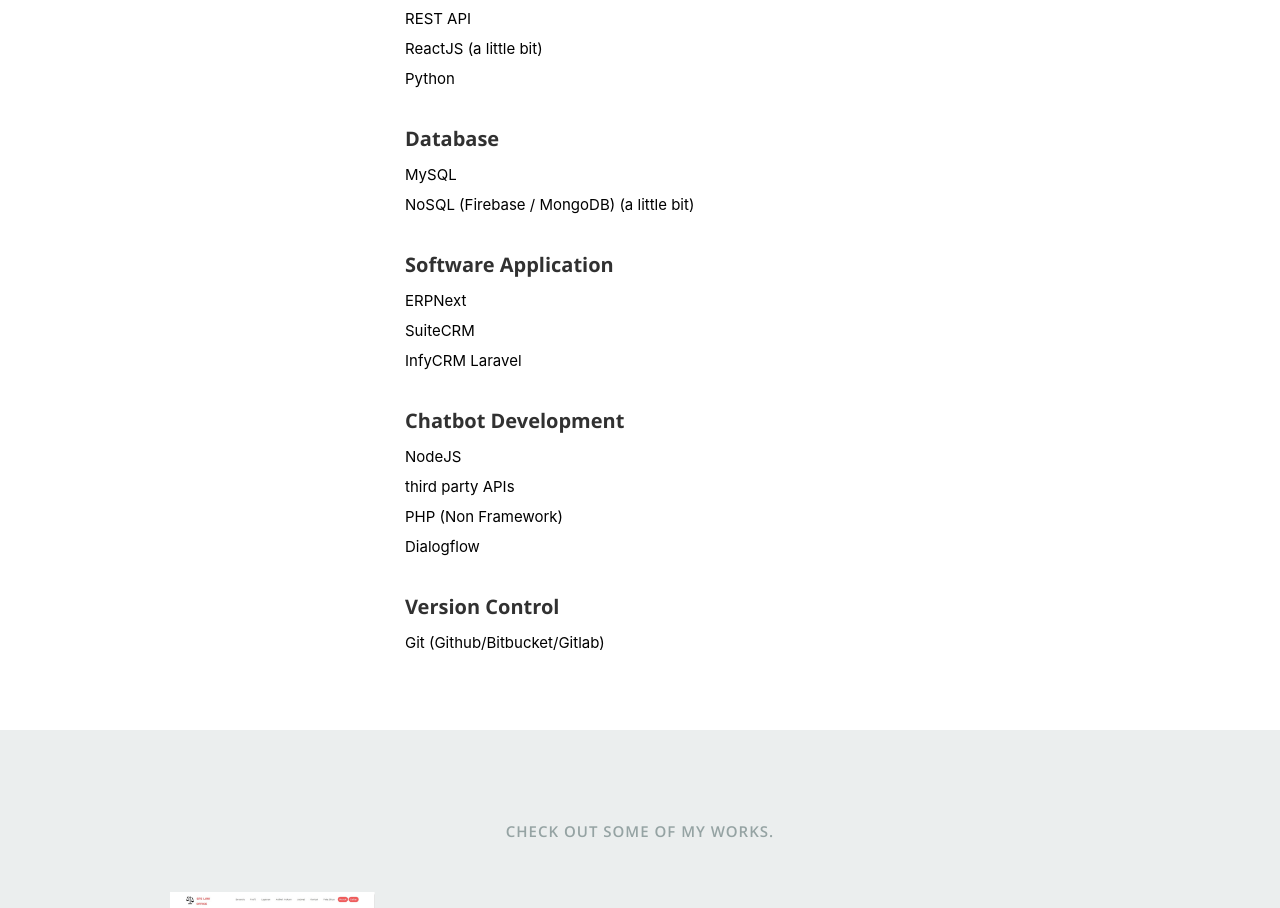
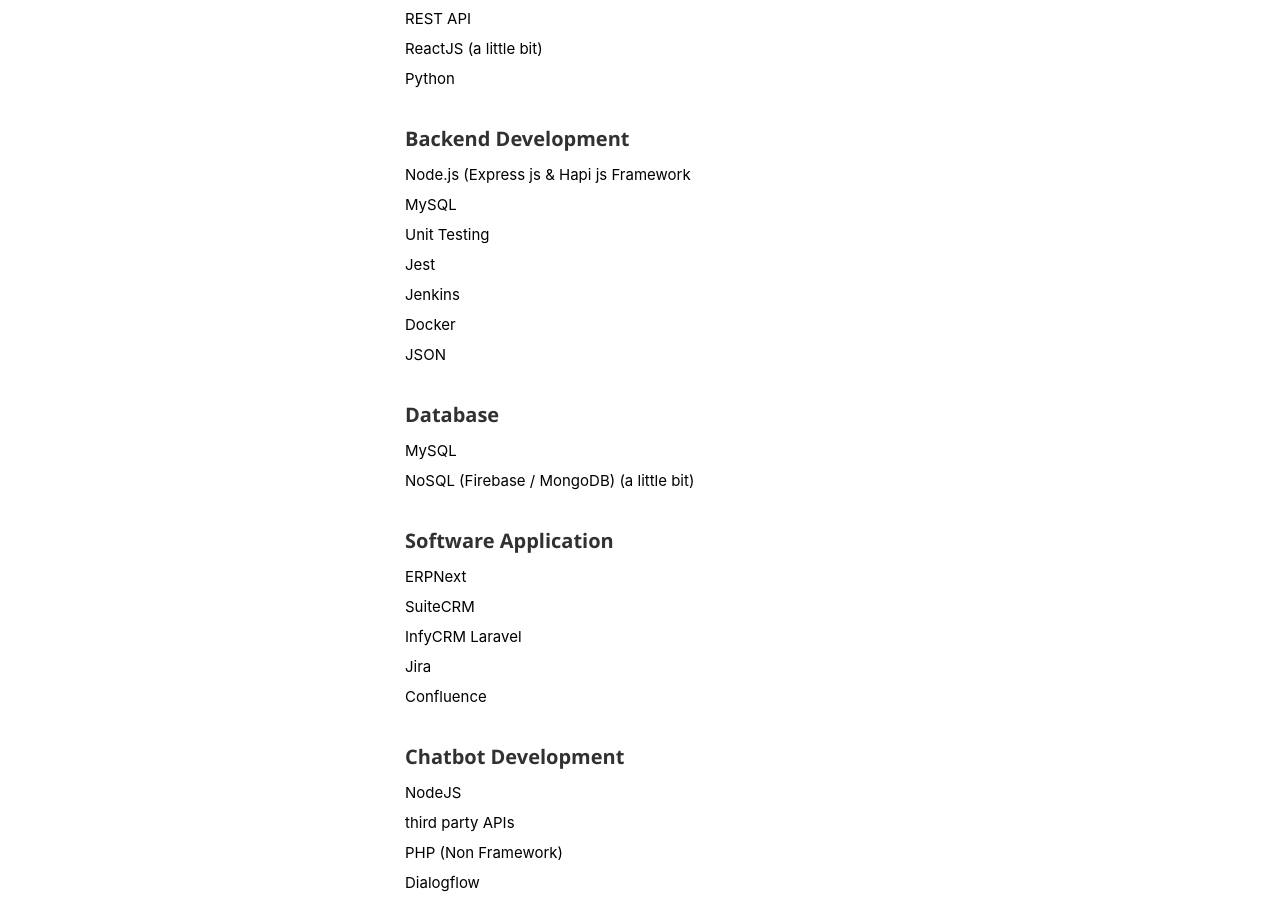
Before and after one commit to prasastiatia/resume, a React (Create React App) app: page / in a window 1280 px wide. Shown: the part 3144-4052 px from the top of the page. Built offline with nearby package versions, Linux system fonts and the light colour scheme.

Commit message:
skills 2023

```diff
--- a/src/components/resume/resume.js
+++ b/src/components/resume/resume.js
@@ -143,11 +143,21 @@
                   return(
                     <div className="row item">
                        <div className="twelve columns">
+
                           <h4>{item.skillName1}</h4>
                           <div className="row item">
                           <span className="  twelve columns hitam">  {item.skillWeb1}
                           <br/>{item.skillWeb2} <br/> {item.skillWeb3} <br/> {item.skillWeb4}
                           <br/> {item.skillWeb5} <br/> {item.skillWeb6}
+                          </span>
+                          </div>
+
+                          <br/>
+                          <h4>{item.skillName6}</h4>
+                          <div className="row item">
+                          <span className="  twelve columns hitam">  {item.skillBE1}
+                          <br/>{item.skillBE2} <br/> {item.skillBE3} <br/> {item.skillBE4}
+                          <br/> {item.skillBE5} <br/> {item.skillBE6}<br/> {item.skillBE7}
                           </span>
                           </div>
 
@@ -161,7 +171,7 @@
                           <h4>{item.skillName3}</h4>
                           <div className="row item">
                           <span className="  twelve columns hitam">   {item.skillSoftware3} <br/> {item.skillSoftware4}
-                          <br/> {item.skillSoftware5}
+                          <br/> {item.skillSoftware5} <br/> {item.skillSoftware6}<br/> {item.skillSoftware7}
                           </span>
                           </div>
 
--- a/src/resumeData.js
+++ b/src/resumeData.js
@@ -74,6 +74,7 @@
           "skillName3"    : "Software Application",
           "skillName4"    : "Chatbot Development",
           "skillName5"    : "Version Control",
+          "skillName6"    : "Backend Development",
           "skillWeb1"     : "PHP (Framework Laravel and Codeigniter)",
           "skillWeb2"     : "HTML/CSS/JS",
           "skillWeb3"     : "CRM System",
@@ -90,7 +91,16 @@
           "skillSoftware3" : "ERPNext",
           "skillSoftware4" : "SuiteCRM",
           "skillSoftware5" :  "InfyCRM Laravel",
-          "skillVersion1"  : "Git (Github/Bitbucket/Gitlab)"
+          "skillSoftware6" :  "Jira",
+          "skillSoftware7" :  "Confluence",
+          "skillVersion1"  : "Git (Github/Bitbucket/Gitlab)",
+          "skillBE1"        : "Node.js (Express js & Hapi js Framework",
+          "skillBE2"        : "MySQL",
+          "skillBE3"        : "Unit Testing",
+          "skillBE4"        : "Jest",
+          "skillBE5"        : "Jenkins",
+          "skillBE6"        : "Docker",
+          "skillBE7"        : "JSON",
 
       }
   ],
```
